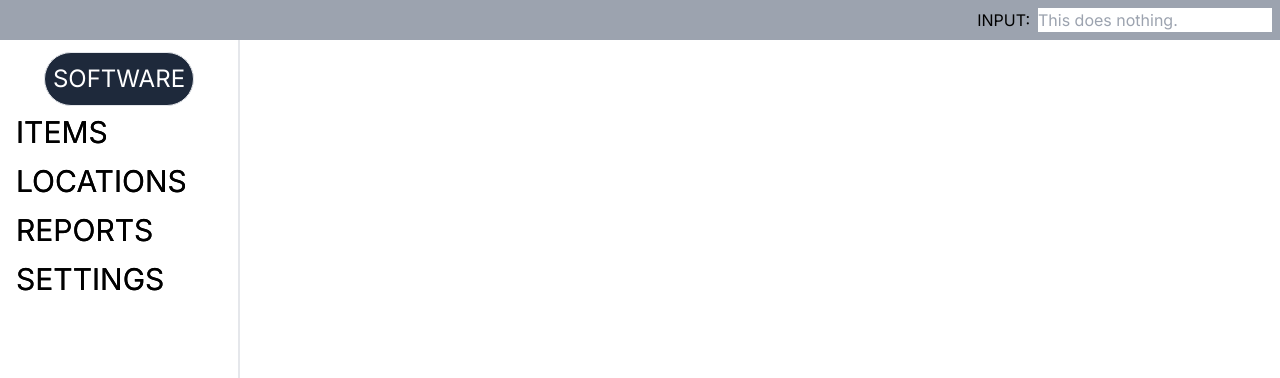
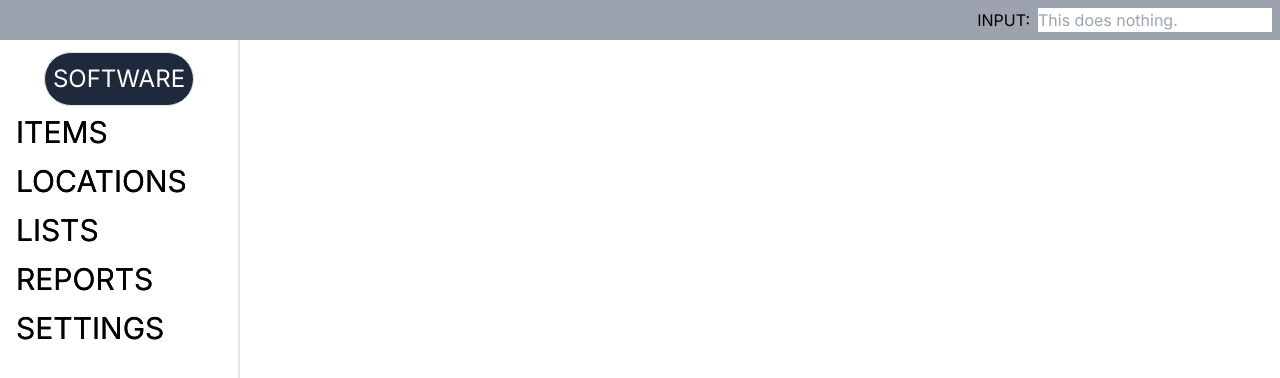
Before and after one commit to nchau3/inventory-software, a Next.js app: page / in a window 1280 px wide. Shown: the top 378 px of the page. Built offline with nearby package versions, Linux system fonts and the light colour scheme.

Commit message:
hover styles

```diff
--- a/app/components/sidenav-item.tsx
+++ b/app/components/sidenav-item.tsx
@@ -6,7 +6,7 @@ interface sideNavProps {
 
 export default function SideNavItem(props: sideNavProps) {
     return (
-        <li className="w-full text-[30px] pt-1">
+        <li className="w-full text-[30px] pt-1 hover:opacity-60">
             <Link href={props.name}>
                 {props.name.toUpperCase()}
             </Link>
--- a/app/components/sidenav.tsx
+++ b/app/components/sidenav.tsx
@@ -8,6 +8,7 @@ export default function SideNav() {
             <ul className="flex flex-col w-full pl-4">
                 <SideNavItem name="items" />
                 <SideNavItem name="locations" />
+                <SideNavItem name="lists" />
                 <SideNavItem name="reports" />
                 <SideNavItem name="settings" />
             </ul>
```
